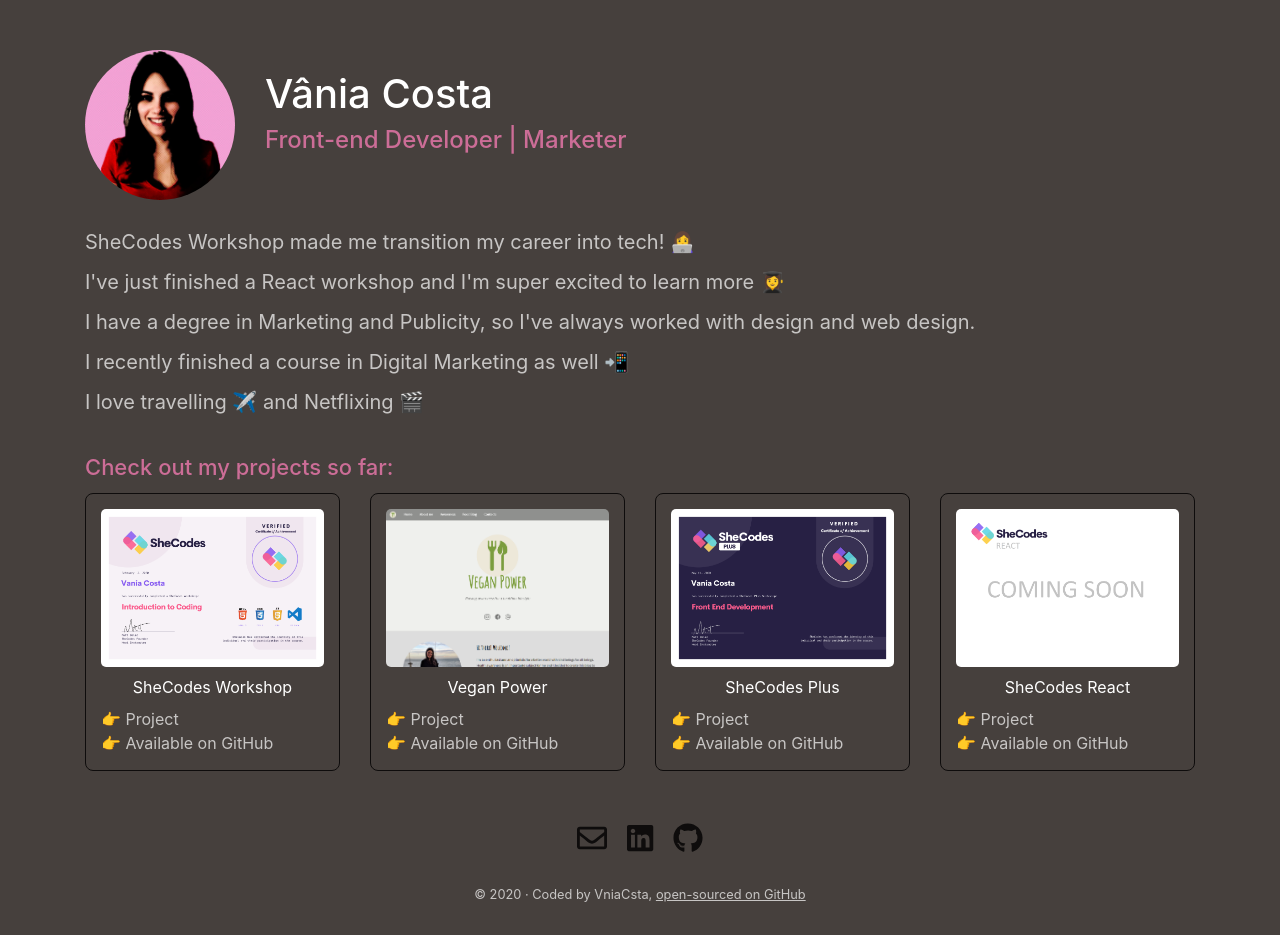
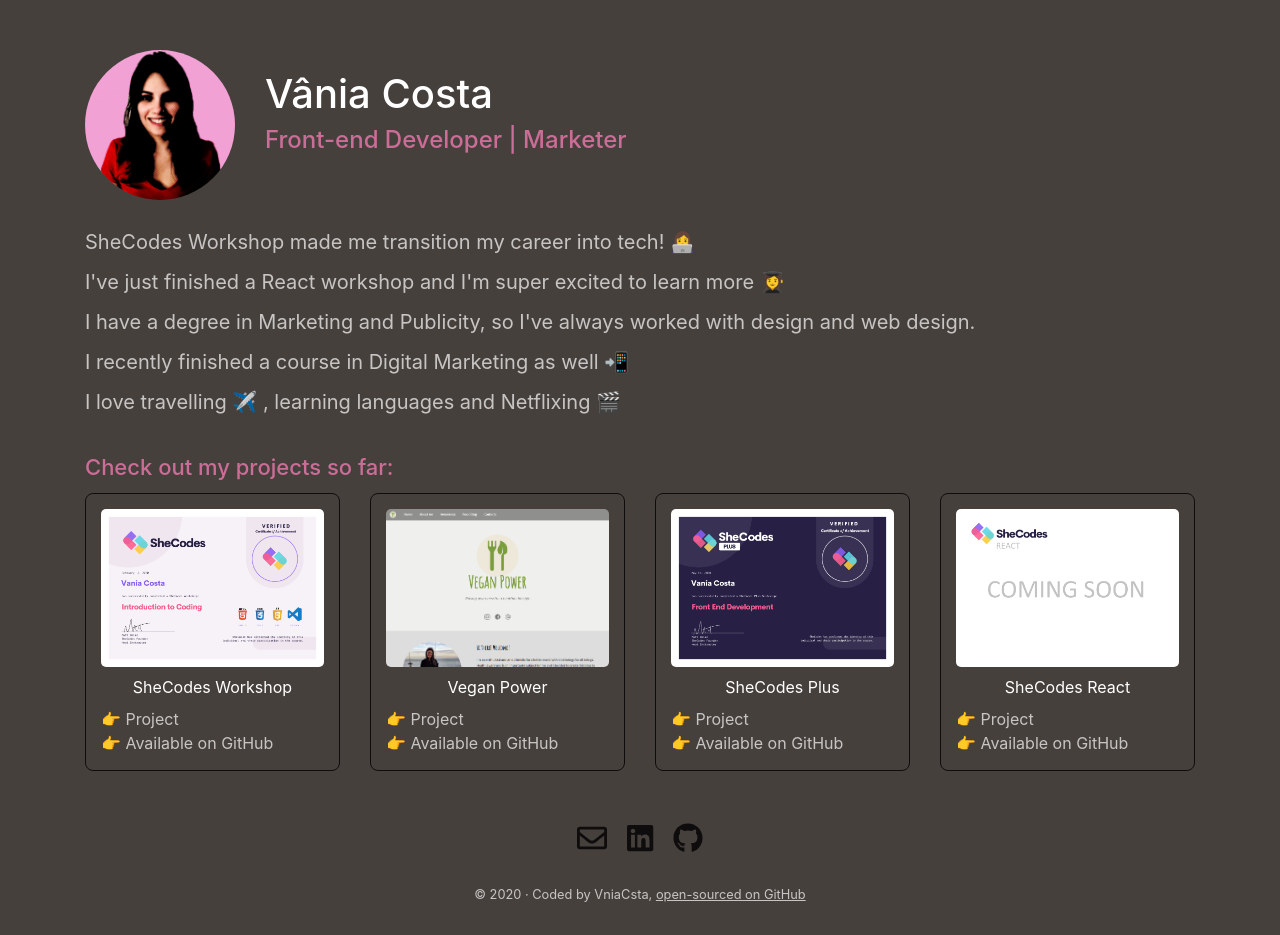
Before and after one commit to vniacsta/my-page-vniacsta, a React (Create React App) app: page / in a window 1280 px wide. Built offline with nearby package versions, Linux system fonts and the light colour scheme.

Commit message:
Added description text

```diff
--- a/src/Description.js
+++ b/src/Description.js
@@ -38,7 +38,7 @@
         <span role="img" aria-label="travel">
           ✈
         </span>{" "}
-        and Netflixing{" "}
+        , learning languages and Netflixing{" "}
         <span role="img" aria-label="tv">
           🎬
         </span>
```
